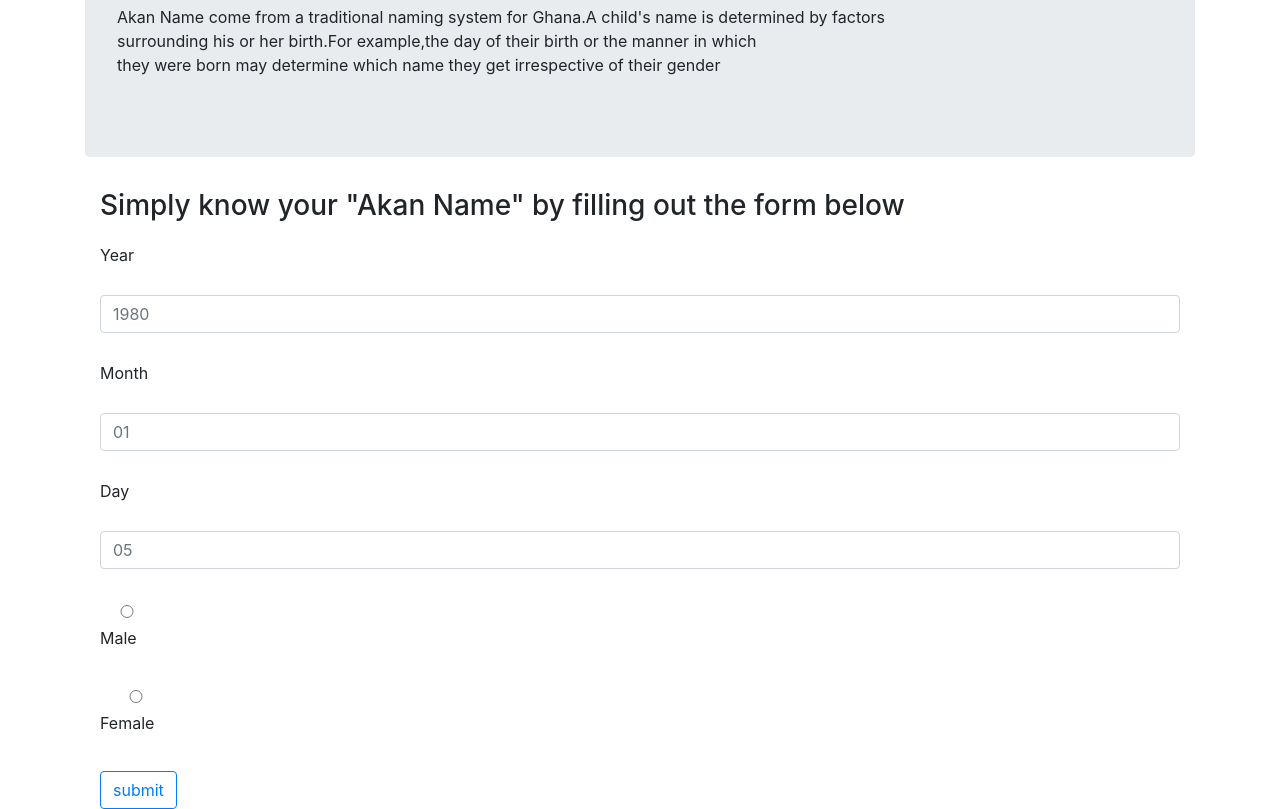
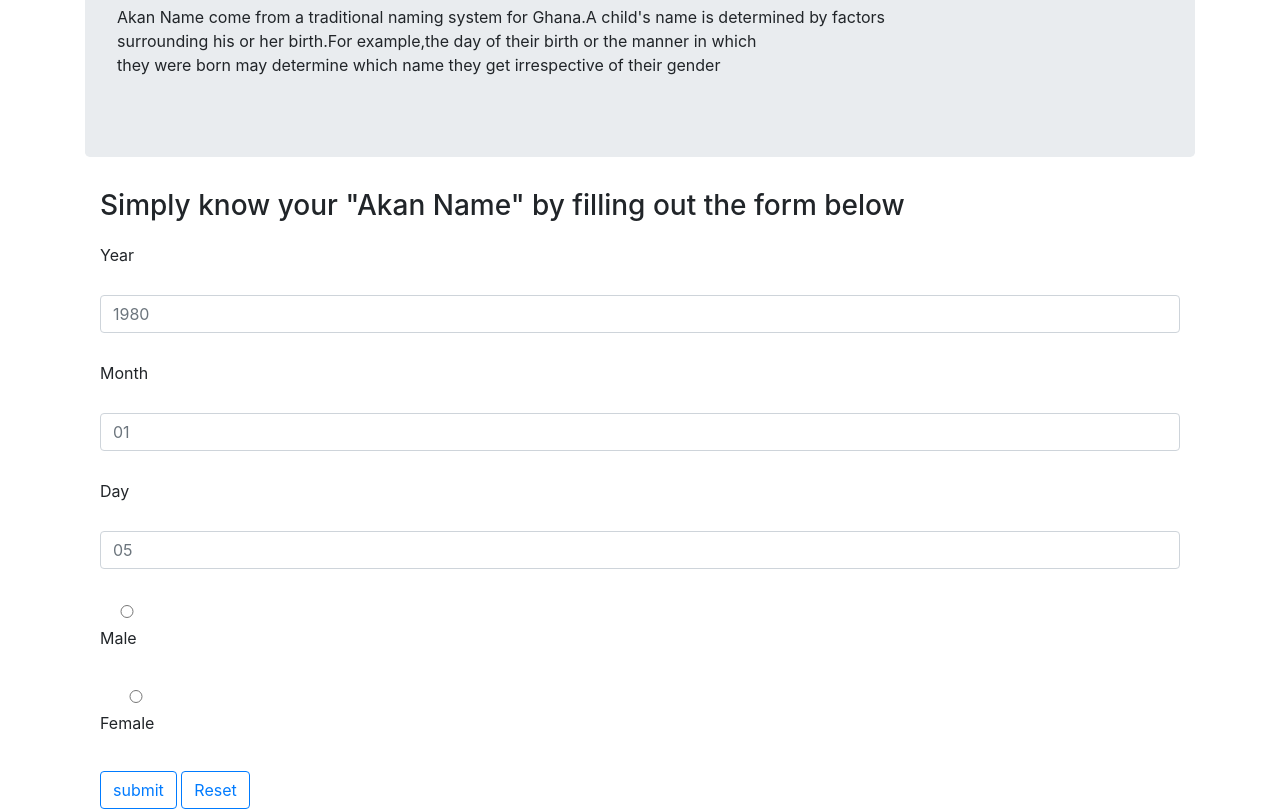
Before and after one commit to chepkiruibetty/Akan-Names, a plain HTML site: page index.html in a window 1280 px wide. Shown: the part 115-924 px from the top of the page. Drawn offline with Linux system fonts and the light colour scheme.

Commit message:
added a reset button

```diff
--- a/index.html
+++ b/index.html
@@ -82,6 +82,7 @@
 				  </div>
                   </div>
             <button type="submit" onclick="getName()" onsubmit="event.preventDefault()" class="btn btn-outline-primary">submit</button>
+            <button type="Reset" onclick="getName()" onsubmit="event.preventDefault()" class="btn btn-outline-primary">Reset</button>
            </form>
            </div>
            </div>
```
